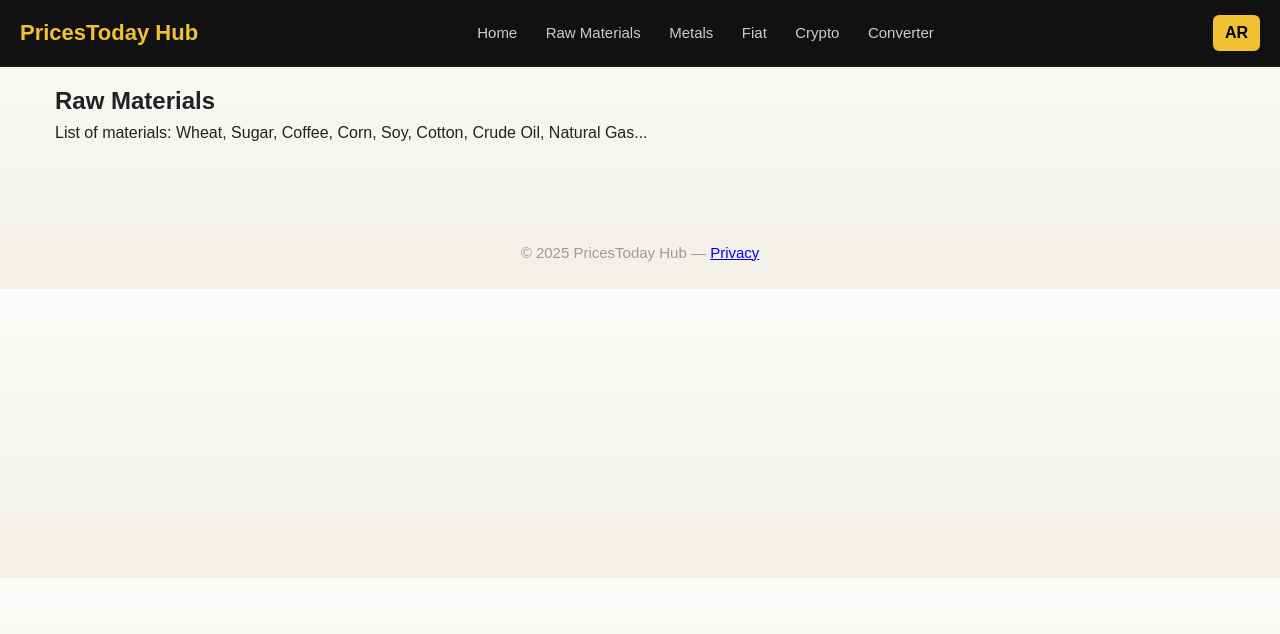
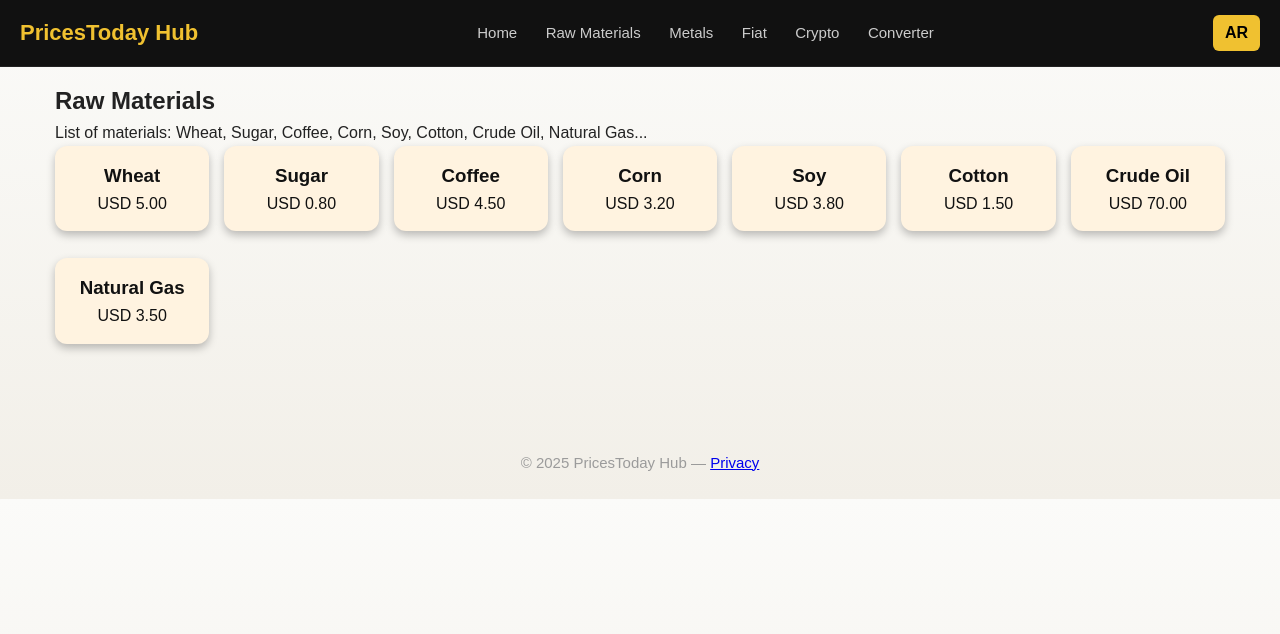
Before and after one commit to khalesalh-web/Pricestoday-hub, a plain HTML site: page materials.html in a window 1280 px wide. Drawn offline with Linux system fonts and the light colour scheme.

Commit message:
Implement materials display and pricing script
Added a script to display materials and their prices.

```diff
--- a/materials.html
+++ b/materials.html
@@ -43,7 +43,7 @@
     </p>
 
     <section class="list-grid" id="materialsList">
-      <!-- سيتم ملء المواد الأولية تلقائيًا هنا -->
+      <p data-en="Loading prices..." data-ar="جاري تحميل الأسعار...">Loading prices...</p>
     </section>
   </main>
 
@@ -56,6 +56,45 @@
   <script>
     const btn = document.getElementById("langToggle");
     let lang = "en";
+
     btn.onclick = () => {
       lang = lang === "en" ? "ar" : "en";
-      btn.textContent =
+      btn.textContent = lang === "en" ? "AR" : "EN";
+      document.body.style.direction = lang === "ar" ? "rtl" : "ltr";
+      document.querySelectorAll("[data-en]").forEach(el => {
+        el.textContent = el.getAttribute(`data-${lang}`);
+      });
+    }
+  </script>
+
+  <!-- Materials Prices script -->
+  <script>
+    const materialsList = document.getElementById("materialsList");
+    const materials = [
+      {name: "Wheat", price: 5},
+      {name: "Sugar", price: 0.8},
+      {name: "Coffee", price: 4.5},
+      {name: "Corn", price: 3.2},
+      {name: "Soy", price: 3.8},
+      {name: "Cotton", price: 1.5},
+      {name: "Crude Oil", price: 70},
+      {name: "Natural Gas", price: 3.5}
+    ];
+
+    function displayMaterials() {
+      materialsList.innerHTML = "";
+      materials.forEach(item => {
+        const card = document.createElement("div");
+        card.className = "card material";
+        card.innerHTML = `<h3>${item.name}</h3><p>USD ${item.price.toFixed(2)}</p>`;
+        materialsList.appendChild(card);
+      });
+    }
+
+    displayMaterials();
+    // لو أردت تحديث تلقائي كل دقيقة:
+    setInterval(displayMaterials, 60000);
+  </script>
+
+</body>
+</html>
```
